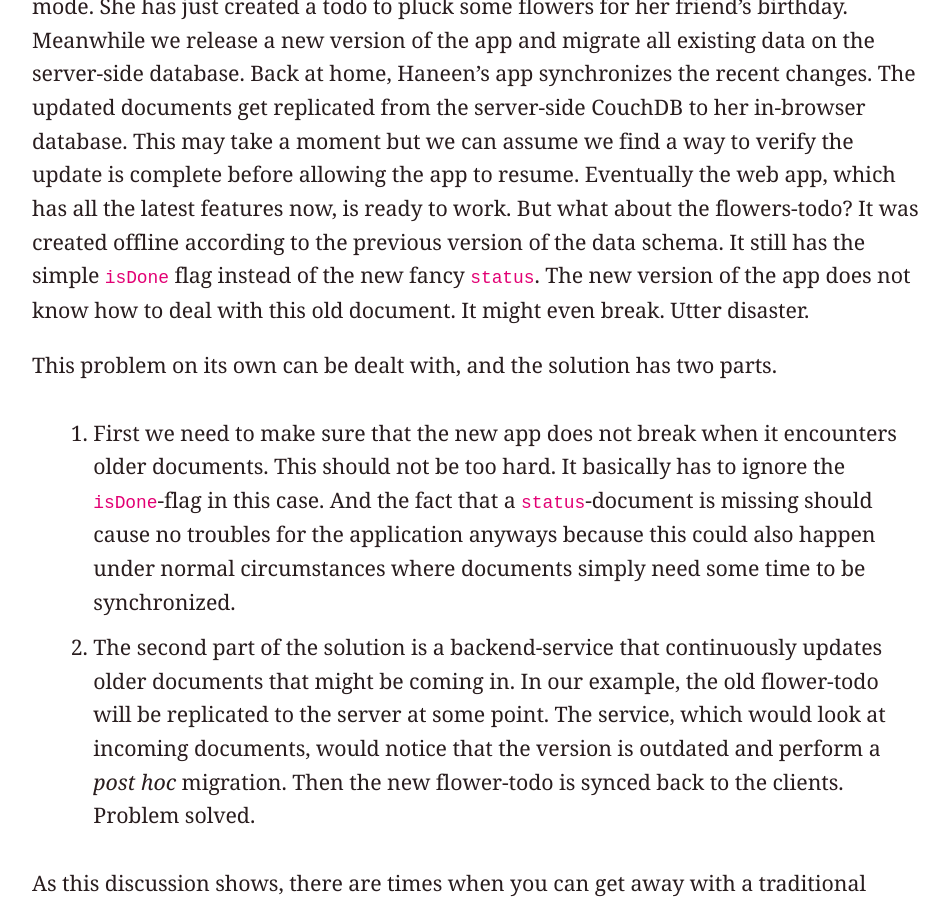
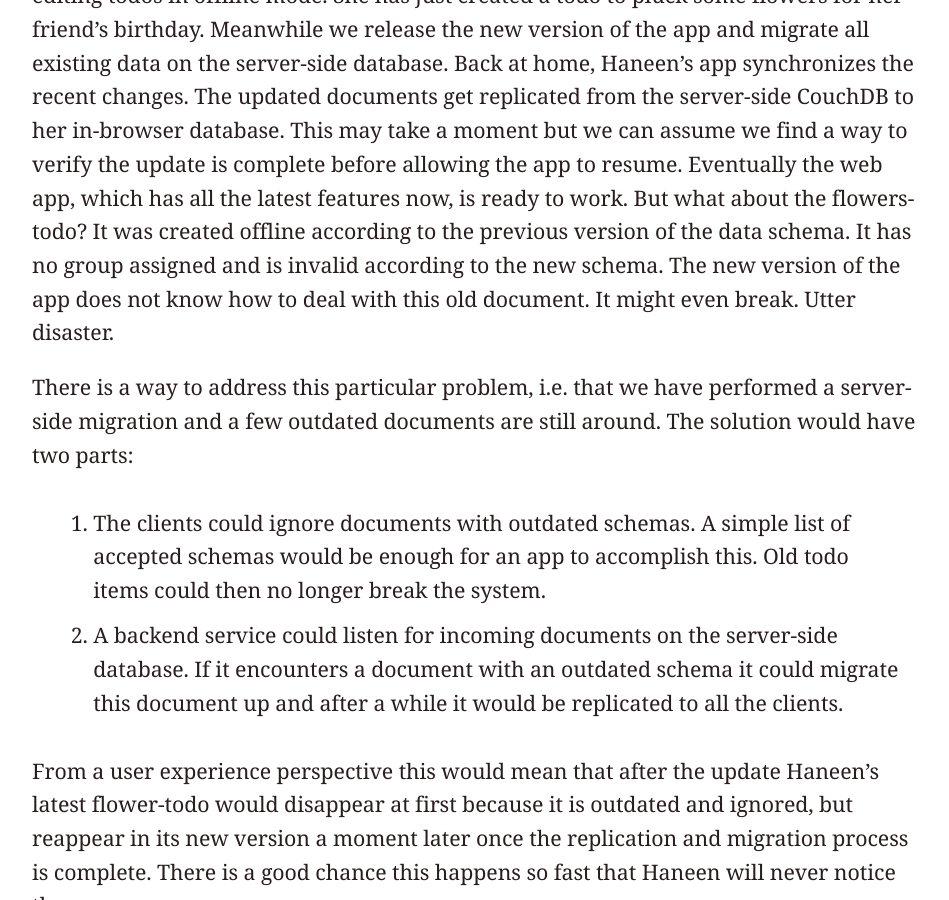
Before and after one commit to jo/sync-tank, a Jekyll site: the page built from distributed-migration-strategies/index.md, in a window 1280 px wide and 900 px high, scrolled down 26287 px. Shown: the whole window, without its empty margins (96-1045 px from the left). Built offline with Jekyll 4.4.1, drawn with Linux system fonts in a browser that asks for light colours; our own code applies the rules of GitHub Pages for plain Markdown files; some of the changed text lies outside the part shown.

Commit message:
rewrite parts of part 4.3

```diff
--- a/distributed-migration-strategies/index.md
+++ b/distributed-migration-strategies/index.md
@@ -337,9 +337,9 @@
 
 The `groupId` attribute clearly establishes the association of the todo item with the group above. It is also easy to see how multiple todo items could belong into this group if each of them specifies the same group id.
 
-After talking with developers about the direction that application development should take in the future we decide that we do not want to have documents without group id in the system. Every todo item *must* belong in exactly one group. To enforce this, we *require* the `groupId` attribute to be defined in every todo item document. This will allow us to *validate* the requirement and prevent us from storing documents without a group.
+With these changes in place, let's continue our story. We have just talked to developers about the direction that application development should take in the future. To make life easier for them, we have decided that we do not want to have documents without group id in the system. Every todo item *must* belong in exactly one group. To enforce this, we *require* the `groupId` attribute to be defined in every todo item document. This will allow us to *validate* the requirement and prevent us from storing documents without a group.
 
-We now have a good idea about how to adapt the data schema in order to react to the latest feature requests. We have even found a way to make developers happy by enforcing their expectations through schema validations. At this point we would like to release a new version of the web app that allows users to sort their todo items into groups.
+We now have a good idea about how to adapt the data schema in order to react to the latest feature requests. We have even found a way to make developers happy by enforcing their expectations through schema validations. At this point we would like to release a new version of the web app that allows users to mark todos as important, to change the color scheme of their apps, and to sort their todo items into groups.
 
 But wait! What about the todo items that have been created in the past? Those documents are now *invalid* because they do not specify a group id. When our new apps encounter such an older document they will not know what to do with it. It looks like we will have to change existing documents somehow. We could, for instance, associate them with some 'default' group. But whatever strategy we pick, there's no way to sugarcoat it: this is a *breaking change* to our schema and we need a data migration!
 
@@ -358,7 +358,7 @@
   </figcaption>
 </figure>
 
-Since we have stored all our data in one central database, it will be easy enough for us to access all existing todo items and update them to adhere to the new schema. Ruby on Rails's way of handling migrations provides a very straight forward example of this approach. In Rails we would define a migration that formalizes the schema change (prepare the database to store the new `status`, move existing `isDone` information over into the `status`, remove the `isDone` field from the todo item table). We would then take the system down, run the migration (the famous `rails db:migrate`, formerly `rake db:migrate`) and hand out the updated application once the database is back up. If anything goes wrong during this process, there will be a rollback because the migration is wrapped in a transaction. During the process we will of course incur some downtime, but on the plus side we always have consistent and up to date documents and everyone will get the latest version of our application.
+Since we have stored all our data in one central database, it will be easy enough for us to access all existing todo items and update them to adhere to the new schema. Ruby on Rails's way of handling migrations provides a very straight forward example of this approach. In Rails we would define a migration that formalizes the schema change (prepare the database to store the new group document and group ids, update existing todo items with the id of some default group). We would then take the system down, run the migration (the famous `rails db:migrate`, formerly `rake db:migrate`) and hand out the updated application once the database is back up. If anything goes wrong during this process, there will be a rollback because the migration is wrapped in a transaction. During the process we will of course incur some downtime, but on the plus side we always have consistent and up to date documents and everyone will get the latest version of our application.
 
 This same strategy works with CouchDB as well. Let us roughly sketch out the main steps to go through when performing a **traditional server-side migration on CouchDB**. Here's our recipe:
 
@@ -423,20 +421,22 @@
 
 Why can't we just reuse the traditional migration strategy that has worked well before and update all existing documents on the server? This would mean that we picked a single point in time where we updated all documents on the server to be compatible with the new data schema. The changes would then be replicated to the clients' local databases.
 
-This approach fails for a couple of reasons. Let's first consider the case where a web app may be offline thanks to our latest enhancements. Here's a chain of events that breaks the system: Haneen is using the web app, version one, in her browser right now. Because she is currently travelling through rural Germany she is editing todos in offline mode. She has just created a todo to pluck some flowers for her friend's birthday. Meanwhile we release a new version of the app and migrate all existing data on the server-side database. Back at home, Haneen's app synchronizes the recent changes. The updated documents get replicated from the server-side CouchDB to her in-browser database. This may take a moment but we can assume we find a way to verify the update is complete before allowing the app to resume. Eventually the web app, which has all the latest features now, is ready to work. But what about the flowers-todo? It was created offline according to the previous version of the data schema. It still has the simple `isDone` flag instead of the new fancy `status`. The new version of the app does not know how to deal with this old document. It might even break. Utter disaster.
+This approach fails for a couple of reasons. Let's first consider the case where a web app may be offline thanks to our latest enhancements. Here's a chain of events that breaks the system: Haneen is using the web app, version one (no grouping functionality yet), in her browser right now. Because she is currently travelling through rural Germany she is editing todos in offline mode. She has just created a todo to pluck some flowers for her friend's birthday. Meanwhile we release the new version of the app and migrate all existing data on the server-side database. Back at home, Haneen's app synchronizes the recent changes. The updated documents get replicated from the server-side CouchDB to her in-browser database. This may take a moment but we can assume we find a way to verify the update is complete before allowing the app to resume. Eventually the web app, which has all the latest features now, is ready to work. But what about the flowers-todo? It was created offline according to the previous version of the data schema. It has no group assigned and is invalid according to the new schema. The new version of the app does not know how to deal with this old document. It might even break. Utter disaster.
 
-This problem on its own can be dealt with, and the solution has two parts.
+There is a way to address this particular problem, i.e. that we have performed a server-side migration and a few outdated documents are still around. The solution would have two parts:
 
-1. First we need to make sure that the new app does not break when it encounters older documents. This should not be too hard. It basically has to ignore the `isDone`-flag in this case. And the fact that a `status`-document is missing should cause no troubles for the application anyways because this could also happen under normal circumstances where documents simply need some time to be synchronized.
-2. The second part of the solution is a backend-service that continuously updates older documents that might be coming in. In our example, the old flower-todo will be replicated to the server at some point. The service, which would look at incoming documents, would notice that the version is outdated and perform a *post hoc* migration. Then the new flower-todo is synced back to the clients. Problem solved.
+1. The clients could ignore documents with outdated schemas. A simple list of accepted schemas would be enough for an app to accomplish this. Old todo items could then no longer break the system.
+2. A backend service could listen for incoming documents on the server-side database. If it encounters a document with an outdated schema it could migrate this document up and after a while it would be replicated to all the clients.
 
-As this discussion shows, there are times when you can get away with a traditional server-side migration by amending it with a continuous update of potentially outdated documents. If you just want to provide an offline capable web app, this strategy may be just what you need. Of course, our scenario is more complex because we want to provide native clients as well. This comes with additional difficulties.
+From a user experience perspective this would mean that after the update Haneen's latest flower-todo would disappear at first because it is outdated and ignored, but reappear in its new version a moment later once the replication and migration process is complete. There is a good chance this happens so fast that Haneen will never notice the gap.
 
-If there are clients with multiple versions operating on the same data, the traditional migration strategy is lost beyond reclaim. To see why it fails so badly, consider another exemplary scenario: Basti is using the app, version one, as a web app and he also has it installed on his iPhone. Today is migration day so you update the documents on the server-side database and prepare to hand out the new version of the app. When Basti reloads the web site, he will get the new version of the app right away. But what about the iPhone app? Of course, all the updated data will be replicated to the iPhone's local database as well, but if Basti did not make sure to update the app immediately, it starts to show some weird behavior or simply breaks because we effectively deleted the old documents it was depending upon. Utter disaster.
+As this discussion shows, there are times when you can get away with a traditional server-side migration by *amending* it with a continuous update of outdated documents. If you just want to provide a single offline capable web app, this strategy may be just what you need. Of course, our scenario is more complex because we want to provide native clients as well. This comes with additional difficulties.
+
+If there are clients with multiple versions operating on the same data, the traditional migration strategy cannot be saved anymore. To see why it fails so badly, consider another exemplary scenario: Basti is using the app, version one, as a web app and he also has it installed on his iPhone. Today is migration day so we update the documents on the server-side database and prepare to hand out the new version of the app. When Basti reloads the web site, he will get the new version of the app right away. But what about the iPhone app? Of course, all the updated data will be replicated to the iPhone's local database as well, but if Basti did not make sure to update the app immediately, it will not find any data to work with because we have effectively deleted all the old documents it is still depending upon and replaced them with new ones the app cannot handle. Utter disaster.
 
 Is it possible that this problem arises because we perform the data migration centralized on the server-side database? What if we did it directly on the clients instead? The setup could look like this: once a client updates to a new version, it pauses for a moment and runs the traditional migration on its local database. When this is finished, it resumes operation and now works with the new data. This will fail as well, however, and for a very similar reason. Remember that we are dealing with a distributed system that communicates through CouchDB's replication mechanism. In the current scenario, this would entail that the document updates that have just happened on a single client will be distributed throughout the system and will eventually update and overwrite documents on older clients as well. Basti's web app just broke his iPhone app.
 
-The traditional migration approach, server-side or client-side, with or without a continuous update amendment, cannot be successful in our complex scenario. There is no easy way to say this: we have to get creative and look for alternative solutions.
+The traditional migration approach, server-side or client-side, with or without a continuous update amendment, cannot be successful in our complex scenario. We have to get creative and look for alternative solutions.
 
 ### Searching for alternatives
 
```
Also changed, not shown: other parts of distributed-migration-strategies/index.md (+3 -5 lines).
